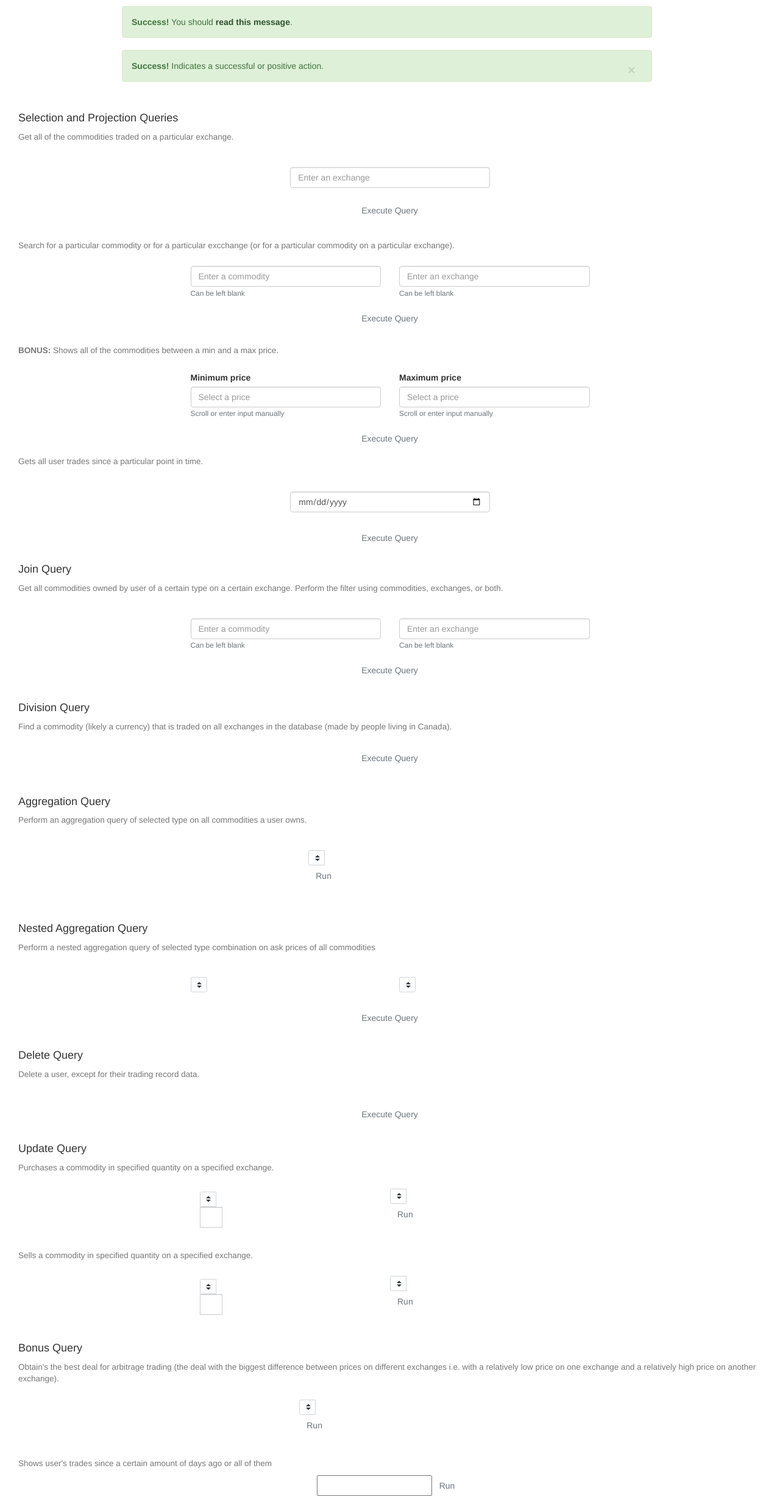
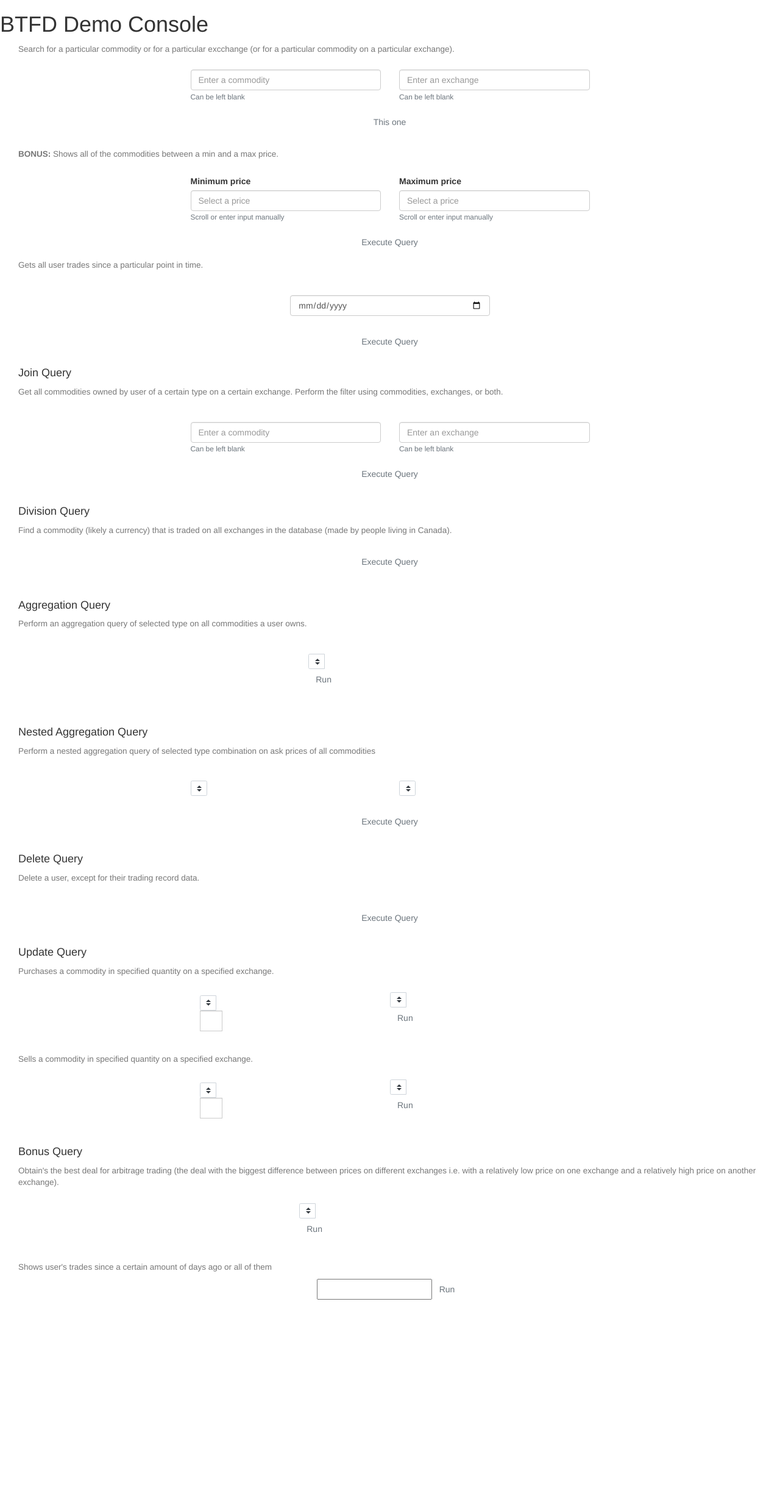
Before and after one commit to bnwlkr/304db, a PHP site: page / in a window 1280 px wide. Shown: the whole page at 61% size. After the commit the page ends 2131 px from the top, so only its background shows below. Run offline with PHP 8.4, Linux system fonts and the light colour scheme; some libraries are stand-ins or nearby versions.

Commit message:
stephanie add title

```diff
--- a/code/console/index.html
+++ b/code/console/index.html
@@ -13,38 +13,14 @@
     <link rel="stylesheet" href="/bower_components/eonasdan-bootstrap-datetimepicker/build/css/bootstrap-datetimepicker.min.css" />
     <!--<link rel="stylesheet" href="https://cdnjs.cloudflare.com/ajax/libs/materialize/1.0.0-beta/css/materialize.min.css">-->
 </head>
-<body style="height:100%; width: 100%">
-<div class = "container-fluid w-75">
-    <div class = "row col-lg-12">
-        <div class="col-lg-12 justify-content-center m-3">
-            <div class="alert alert-success">
-                <strong>Success!</strong> You should <a href="#" class="alert-link">read this message</a>.
-            </div>
-            <div class="alert alert-success alert-dismissible">
-                <a href="#" class="close" data-dismiss="alert" aria-label="close">&times;</a>
-                <strong>Success!</strong> Indicates a successful or positive action.
-            </div>
-        </div>
-    </div>
-</div>
+
+<H1>BTFD Demo Console</H1>
 <div class = "query-input">
-    <h4 class="pl-5 pt-3">Selection and Projection Queries</h4>
-    <h4 class="pl-5"><small>Get all of the commodities traded on a particular exchange.</small></h4>
-    <div class = "row align-items-center justify-content-center">
-
-        <div class="form-group mb-3 w-25 pt-5">
-            <input type="text" class="form-control" placeholder="Enter an exchange">
-        </div>
-
-    </div>
-    <div class="input-group-append mb-5 pt-3 justify-content-center">
-        <button class="btn btn-outline-secondary" type="button">Execute Query</button>
-    </div>
     <h4 class="pl-5"><small>Search for a particular commodity or for a particular excchange (or for a particular commodity on a particular exchange).</small></h4>
-    <form action="display.php" method="get">
+    <form action="display.php" method="post">
         <div class = "row align-items-center justify-content-center pt-4" action="/display.php" method="get">
             <div class="form-group mb-3 w-25 pr-4">
-                <input type="text" class="form-control" id="min" placeholder="Enter a commodity">
+                <input type="text" class="form-control" id="min" name="test" placeholder="Enter a commodity">
                 <small id="numberHelp" class="form-text text-muted">Can be left blank</small>
             </div>
             <div class="form-group mb-3 w-25 pl-4">
@@ -53,7 +29,7 @@
             </div>
         </div>
         <div class="input-group-append mb-2 pt-2 pb-4 justify-content-center">
-            <button class="btn btn-outline-secondary" type="submit">Execute Query</button>
+            <button class="btn btn-outline-secondary" type="submit">This one</button>
         </div>
     </form>
     <h4 class="pl-5"><small><strong>BONUS:</strong> Shows all of the commodities between a min and a max price. </small></h4>
--- a/code/console/test.php
+++ /dev/null
@@ -1,4 +0,0 @@
-<?php
-
-
-var_dump($_GET);
```
Also changed, not shown: code/console/QueryBuilder.php (+3 -4 lines), code/console/display.php (+6 -1 lines).
